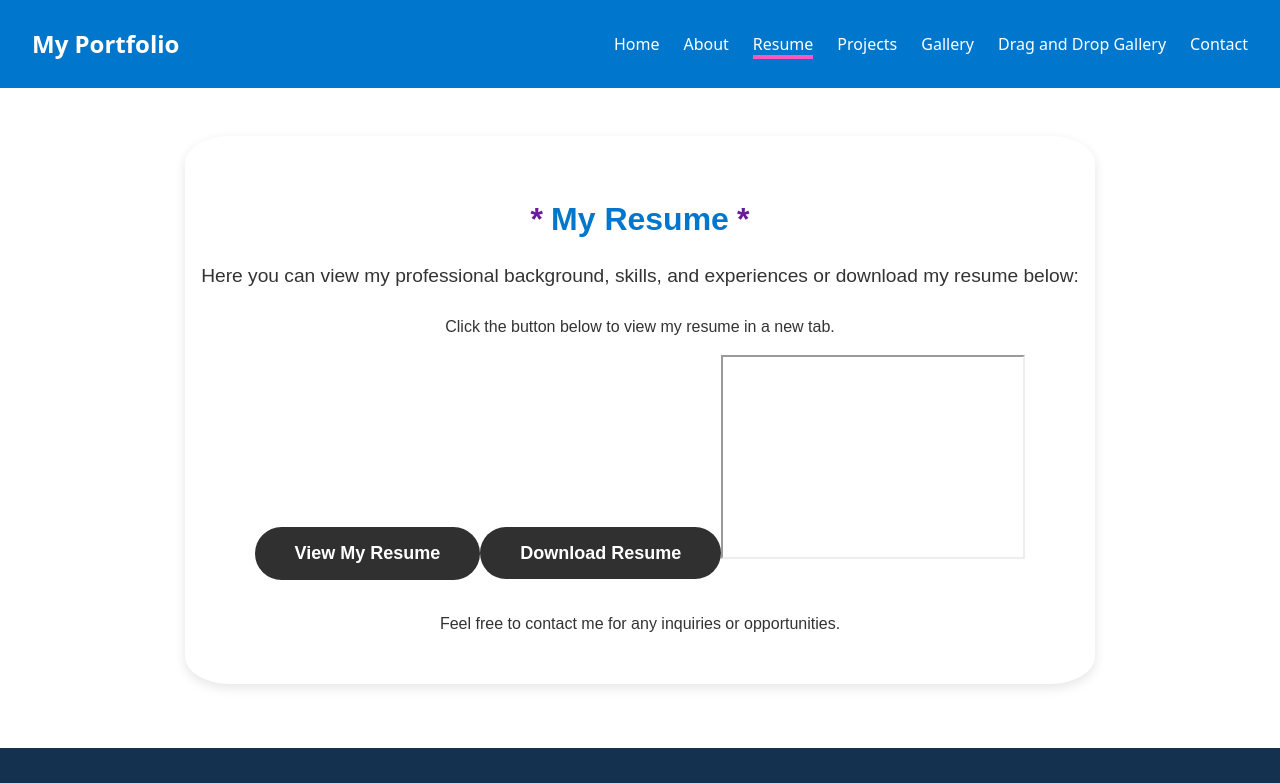
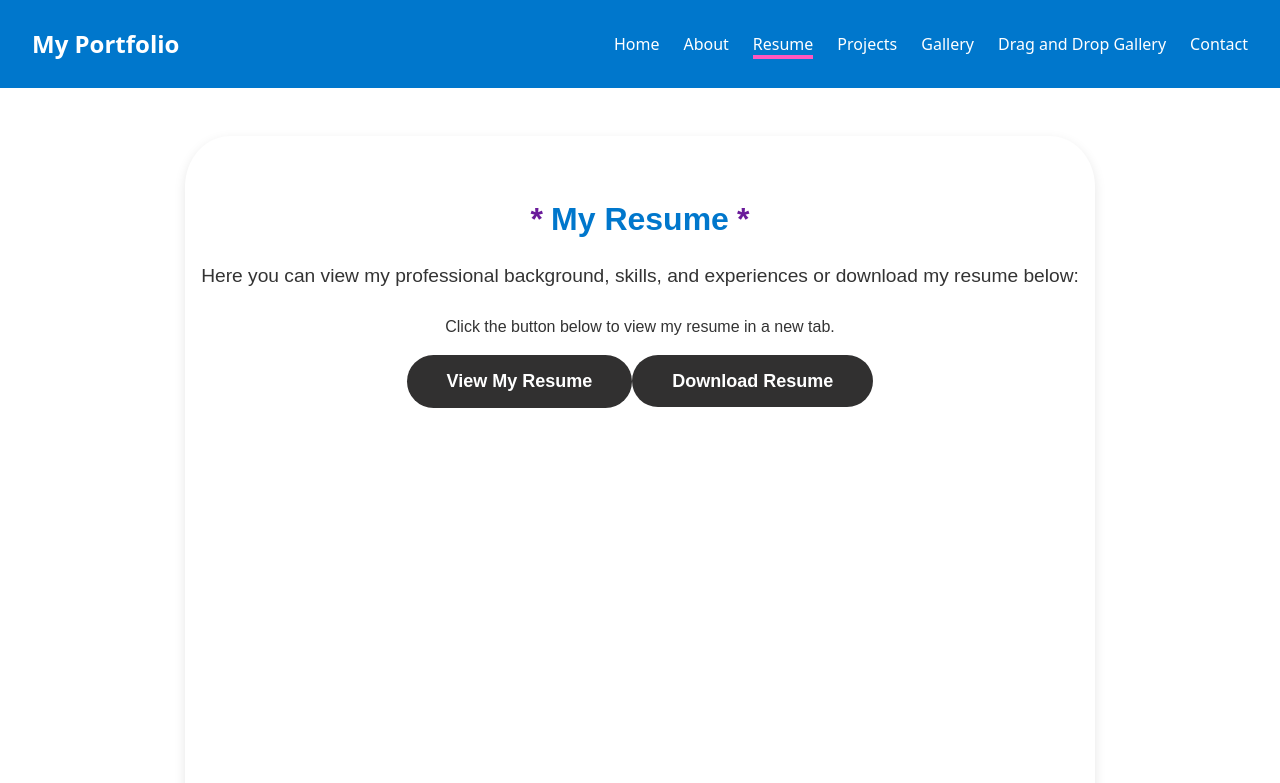
Before and after one commit to ShineGood/portfolio, a React (Vite) app: page /resume in a window 1280 px wide. Shown: the top 783 px of the page. Built offline with nearby package versions, Linux system fonts and the light colour scheme.

Commit message:
Updated feature X

```diff
--- a/src/pages/Resume.tsx
+++ b/src/pages/Resume.tsx
@@ -16,6 +16,7 @@ const Resume = () => {
 
         <p>Click the button below to view my resume in a new tab.</p>
 
+
         <button onClick={openResume} className={styles.button}>
           View My Resume
         </button>
@@ -32,8 +33,12 @@ const Resume = () => {
           src="../pdf/Kokoe fiawoo resume general.pdf"
           title="Resume"
           className={styles.iframe}
-          style={{ height: '200px', width: '300px' }}
+          style={{ border: "none", marginTop: '2rem' }}
+          width="80%"
+          height="600px"
+
         ></iframe>
+
 
         <p style={{ marginTop: '2rem' }}>
           Feel free to contact me for any inquiries or opportunities.
```
